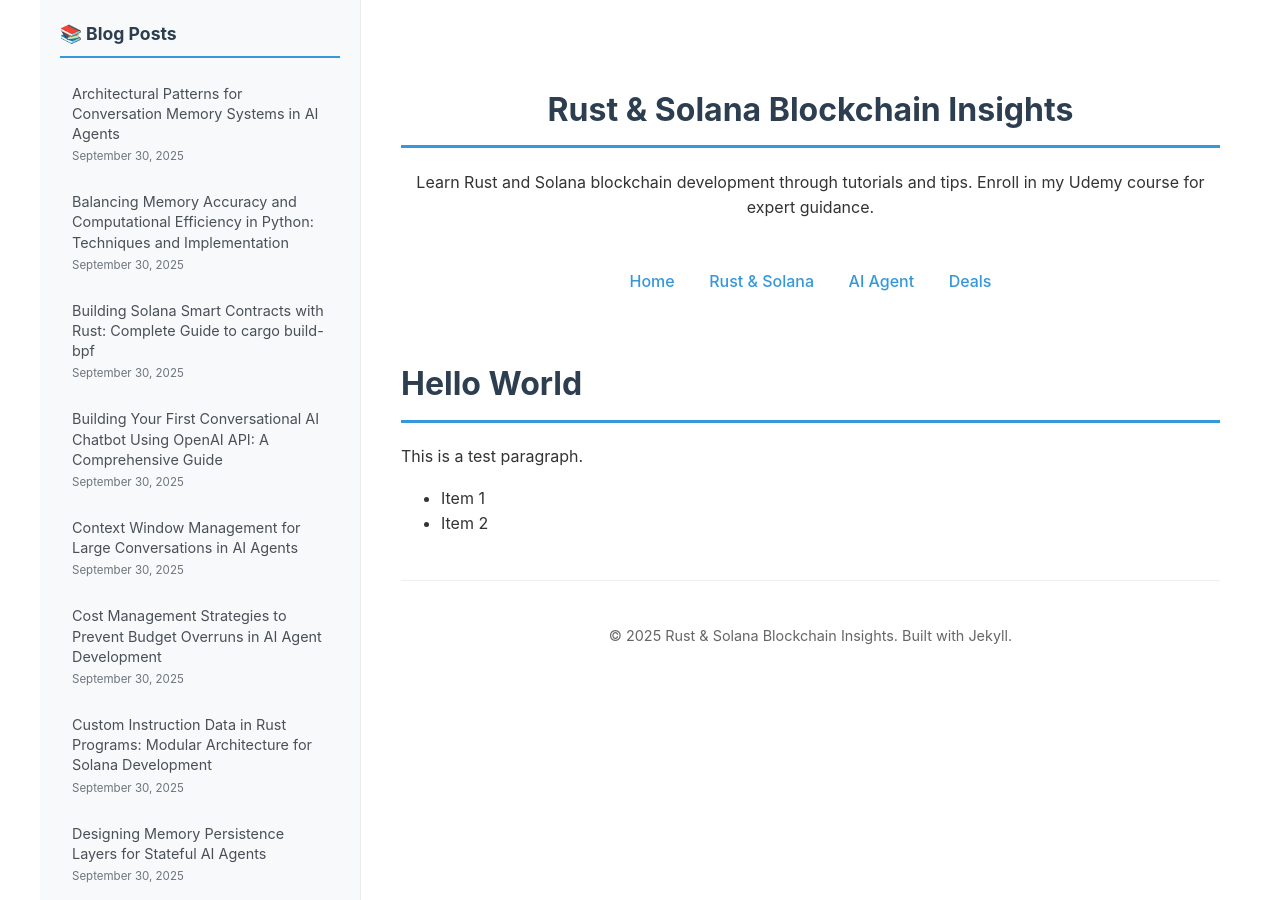
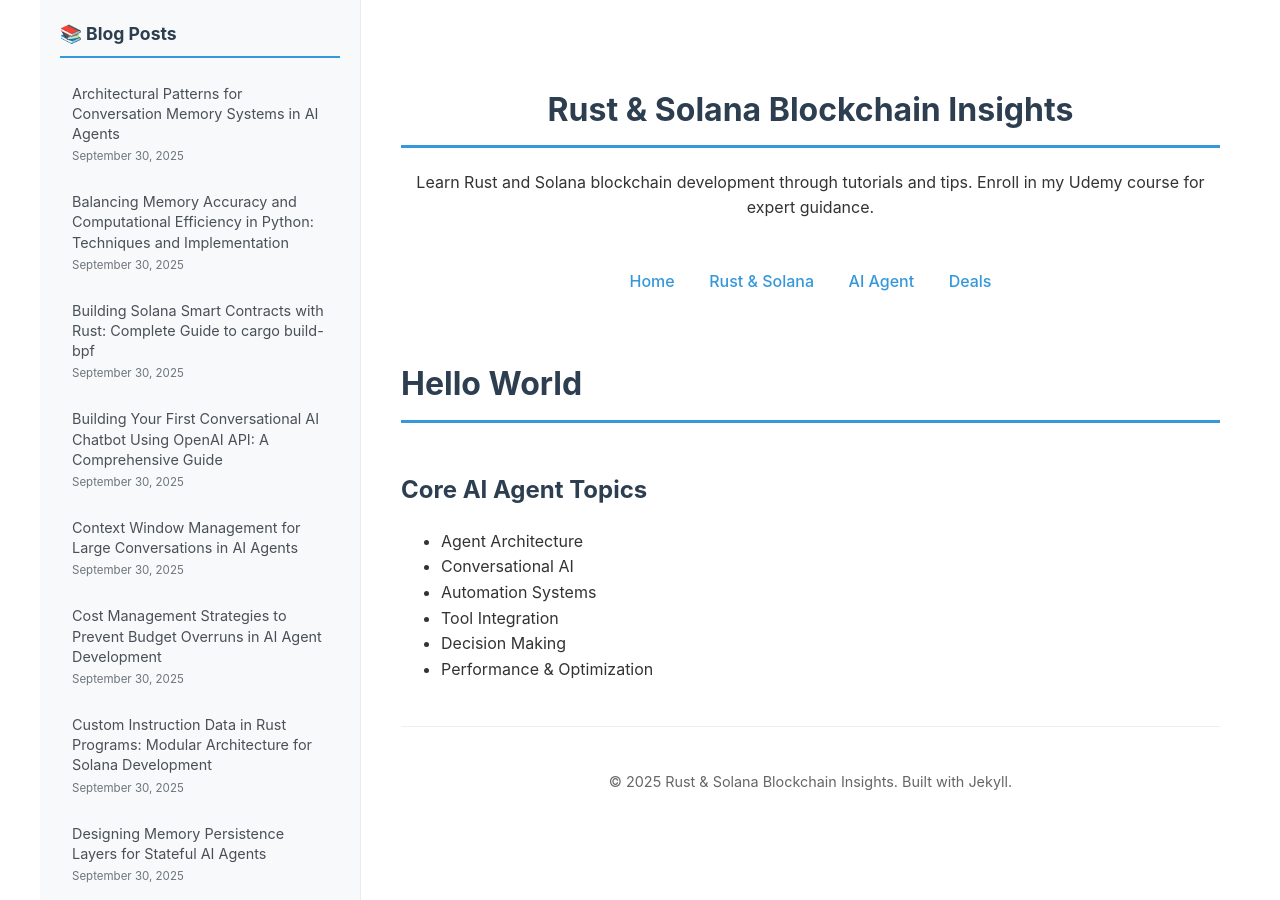
Before and after one commit to Junlian/Junlian.github.io, a Jekyll site: the page built from ai-agent.md, in a window 1280 px wide and 900 px high. Built offline with Jekyll 4.4.1, drawn with Linux system fonts in a browser that asks for light colours.

Commit message:
Chore: Add content using pure Markdown

```diff
--- a/ai-agent.md
+++ b/ai-agent.md
@@ -7,9 +7,11 @@ permalink: /ai-agent/
 
 # Hello World
 
-<p>This is a test paragraph.</p>
+## Core AI Agent Topics
 
-<ul>
-  <li>Item 1</li>
-  <li>Item 2</li>
-</ul>
+* Agent Architecture
+* Conversational AI
+* Automation Systems
+* Tool Integration
+* Decision Making
+* Performance & Optimization
```
